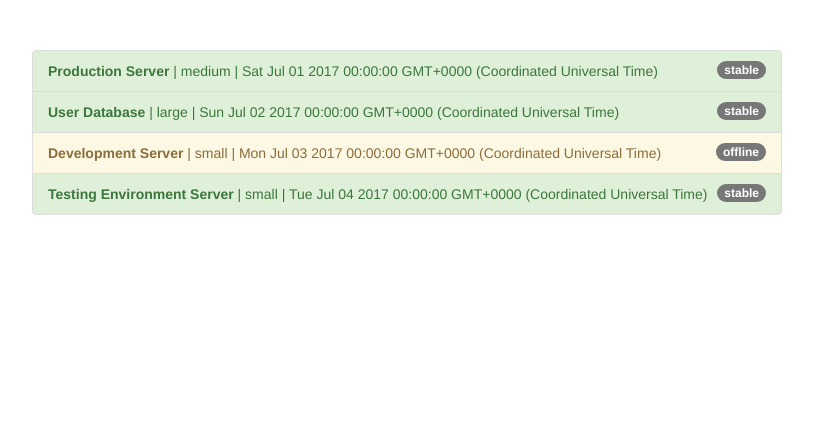
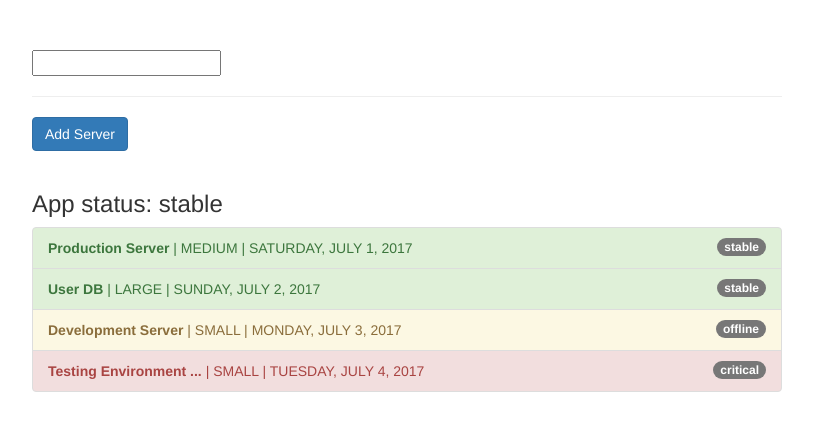
Before and after one commit to SajRus/pipes, an Angular app: page / in a window 1280 px wide. Shown: the top 430 px of the page, without its empty margins (233-1046 px from the left). Built offline with nearby package versions, Linux system fonts and the light colour scheme.

Commit message:
end develop for pipes

```diff
--- a/src/app/app.component.html
+++ b/src/app/app.component.html
@@ -1,16 +1,23 @@
 <div class="container">
   <div class="row">
     <div class="col-xs-12 col-sm-10 col-md-8 col-sm-offset-1 col-md-offset-2">
+      <input type="text" [(ngModel)]="filteredStatus">
+      <hr>
+      <button type="button" class="btn btn-primary" (click)="onAddServer()">Add Server</button>
+      <br><br>
+      <h3>App status: {{ appStatus | async }}</h3>
       <ul class="list-group">
         <li
           class="list-group-item"
-          *ngFor="let server of servers"
+          *ngFor="let server of servers | filter:filteredStatus:'status'"
           [ngClass]="getStatusClasses(server)">
           <span
             class="badge">
             {{ server.status }}
           </span>
-          <strong>{{ server.name }}</strong> | {{ server.instanceType }} | {{ server.started }}
+          <strong>{{ server.name | shorten:20 }}</strong> |
+          {{ server.instanceType | uppercase }} |
+          {{ server.started | date:'fullDate' | uppercase}}
         </li>
       </ul>
     </div>
--- a/src/app/app.component.ts
+++ b/src/app/app.component.ts
@@ -6,6 +6,14 @@ import { Component } from '@angular/core';
   styleUrls: ['./app.component.css']
 })
 export class AppComponent {
+
+  filteredStatus = '';
+  appStatus = new Promise((resolve, reject) => {
+    setTimeout(()=>{
+      resolve('stable');
+    }, 2000)
+  })
+
   servers = [
     {
       instanceType: 'medium',
@@ -15,7 +23,7 @@ export class AppComponent {
     },
     {
       instanceType: 'large',
-      name: 'User Database',
+      name: 'User DB',
       status: 'stable',
       started: new Date(2017, 6, 2)
     },
@@ -28,7 +36,7 @@ export class AppComponent {
     {
       instanceType: 'small',
       name: 'Testing Environment Server',
-      status: 'stable',
+      status: 'critical',
       started: new Date(2017, 6, 4)
     }
   ];
@@ -39,4 +47,13 @@ export class AppComponent {
       'list-group-item-danger': server.status === 'critical'
     };
   }
+
+  onAddServer(){
+    this.servers.push( {
+      instanceType: 'small',
+      name: 'Testing Aizoon Server',
+      status: 'offline',
+      started: new Date(2017, 6, 4)
+    })
+  }
 }
--- a/src/app/app.module.ts
+++ b/src/app/app.module.ts
@@ -4,10 +4,14 @@ import { FormsModule } from '@angular/forms';
 import { HttpModule } from '@angular/http';
 
 import { AppComponent } from './app.component';
+import { ShortenPipe } from "app/shorten.pipe";
+import { FilterPipe } from './filter.pipe';
 
 @NgModule({
   declarations: [
-    AppComponent
+    AppComponent,
+    ShortenPipe,
+    FilterPipe
   ],
   imports: [
     BrowserModule,
--- /dev/null
+++ b/src/app/filter.pipe.ts
@@ -0,0 +1,22 @@
+import { Pipe, PipeTransform } from '@angular/core';
+
+@Pipe({
+  name: 'filter',
+  pure: false
+})
+export class FilterPipe implements PipeTransform {
+
+  transform(value: any, filterString: string, propName: string): any {
+    if(value.length === 0 || filterString === ''){
+      return value;
+    }
+    const resultArray = [];
+    for (const item of value) {
+      if( item[propName] === filterString){
+        resultArray.push(item)
+      }
+    }
+    return resultArray;
+  }
+
+}
--- /dev/null
+++ b/src/app/shorten.pipe.ts
@@ -0,0 +1,13 @@
+import { PipeTransform, Pipe } from "@angular/core";
+
+@Pipe({
+    name: 'shorten'
+})
+export class ShortenPipe implements PipeTransform {
+    transform(value: any, limit: number){ //magari anche una lista di parametri
+        if(value.length > limit)
+            return value.substr(0, limit) + ' ...';
+        else
+            return value;
+    }
+}
```
